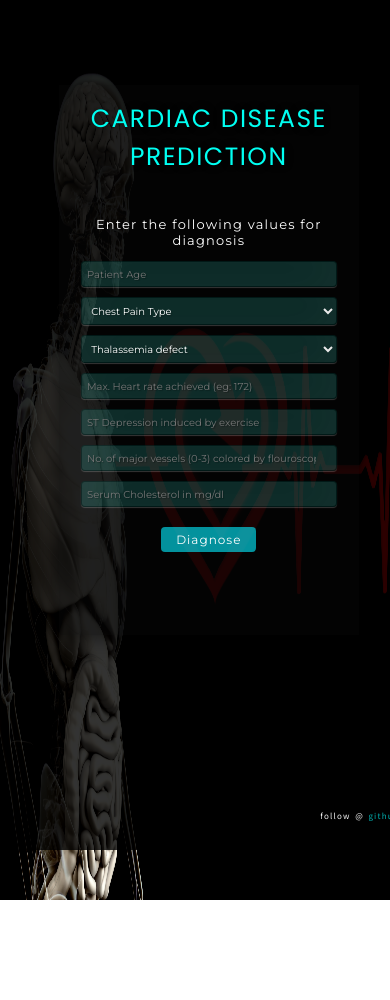
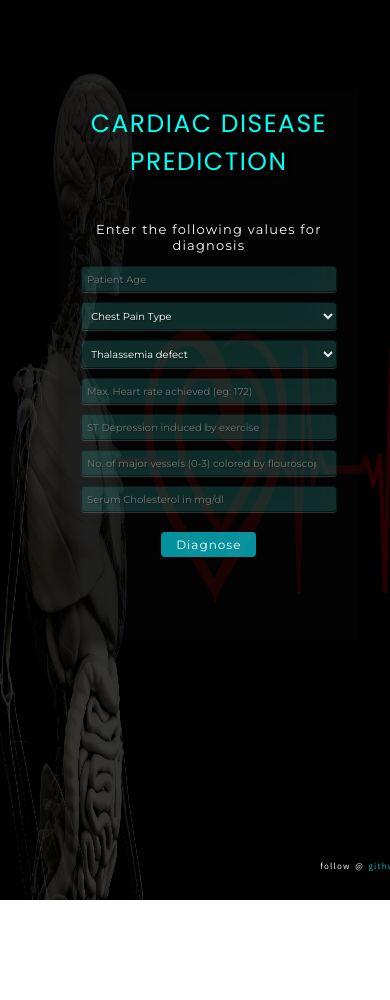
Before and after one commit to vimal-11/cardiac_disease_prediction-ML, a Flask app: page / in a window 390 px wide; the page is wider, and only the part inside the window is pictured. Run offline with Flask 2, Linux system fonts and the light colour scheme; parts of the project's set-up code (start-up, migrations or seed data) failed here and were passed over.

Commit message:
changed css

```diff
--- a/static/css/style3.css
+++ b/static/css/style3.css
@@ -149,7 +149,7 @@ select option{
     body{
         margin: 0px 0px;
         width: 100%;
-        height: 750px;
+        height: 800px;
         position:relative;
 
     }
@@ -224,6 +224,7 @@ select option{
         width: 100%;
         height: 1500px;
         position:relative;
+        overflow: hidden;
 
     }
 
@@ -293,7 +294,7 @@ select option{
     body{
         margin: 0px 0px;
         width: 100%;
-        height: 850px;
+        height: 900px;
         position:relative;
 
     }
```
